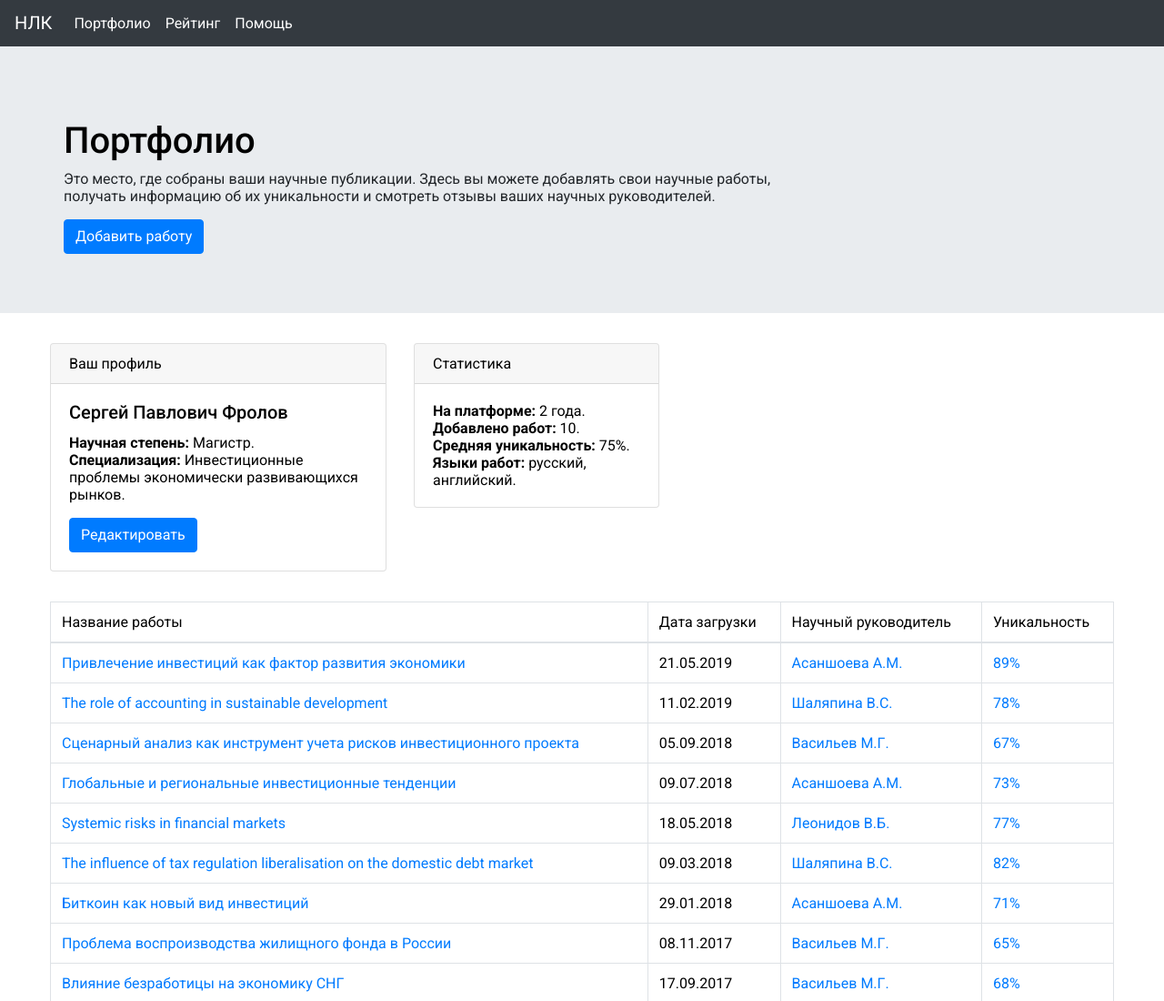
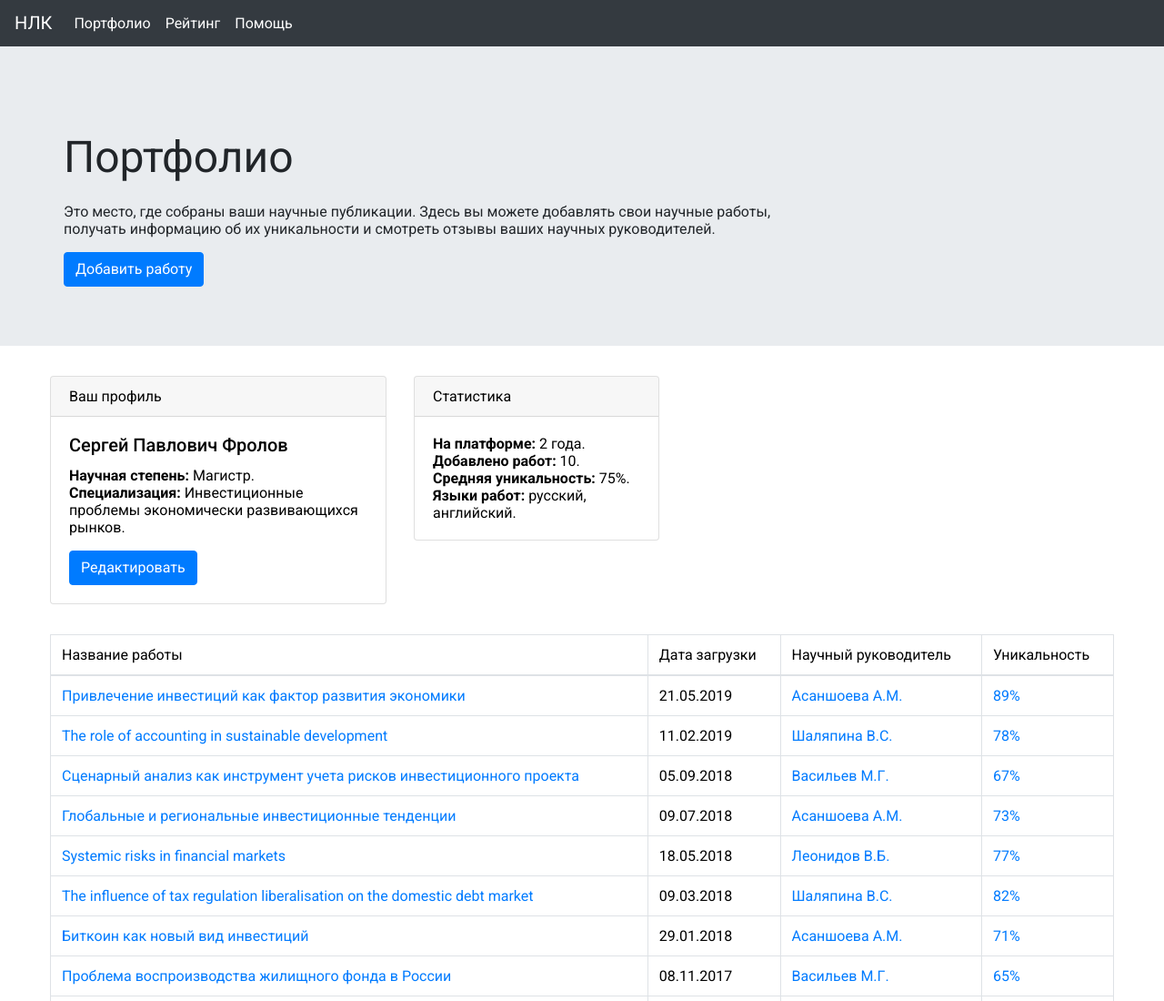
Before and after one commit to LiaSav/project4, a plain HTML site: page index.html in a window 1280 px wide. Shown: the top 1100 px of the page at 91% size. Drawn offline with Linux system fonts and the light colour scheme.

Commit message:
Update style.css

```diff
--- a/style.css
+++ b/style.css
@@ -39,7 +39,7 @@ a.navbar-brand {
   margin: 0;
   padding: 0;
 }
-.container-fluid-first h2 {
+.container-fluid-first h1 {
   font-weight: 300;
   font-size: 3rem;
   line-height: 5.25rem;
```
